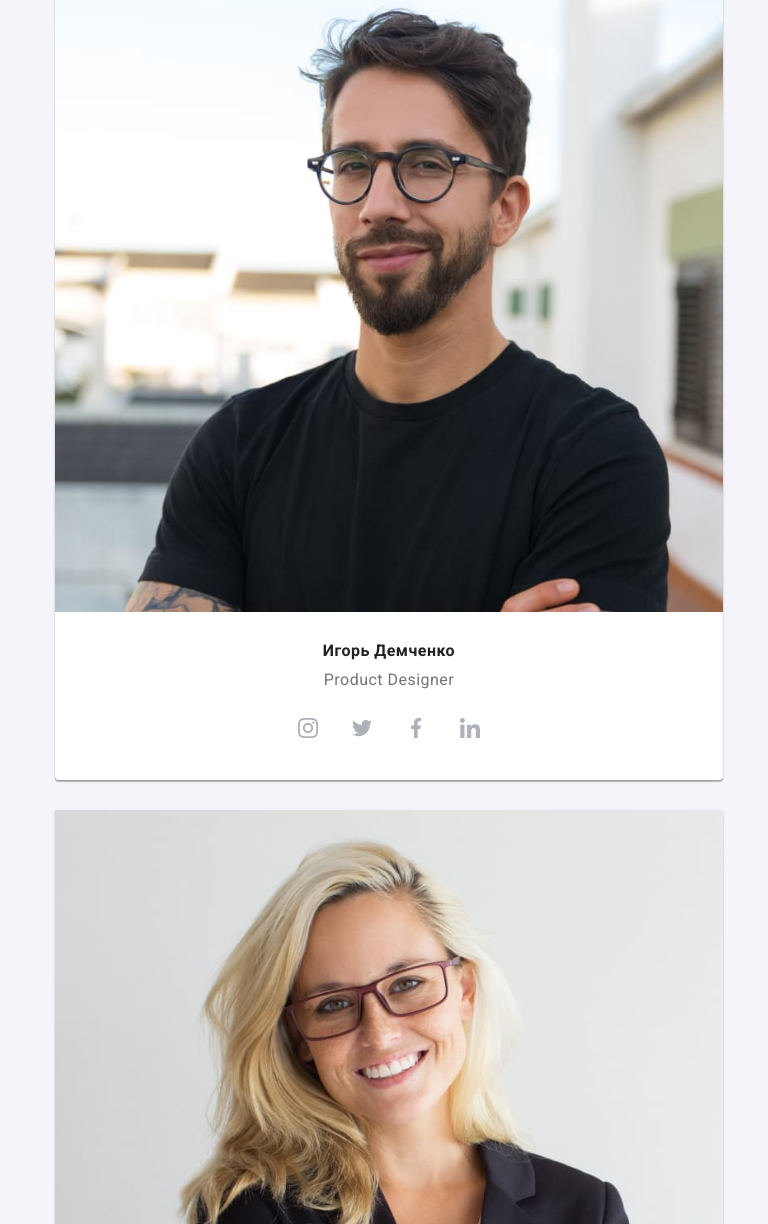
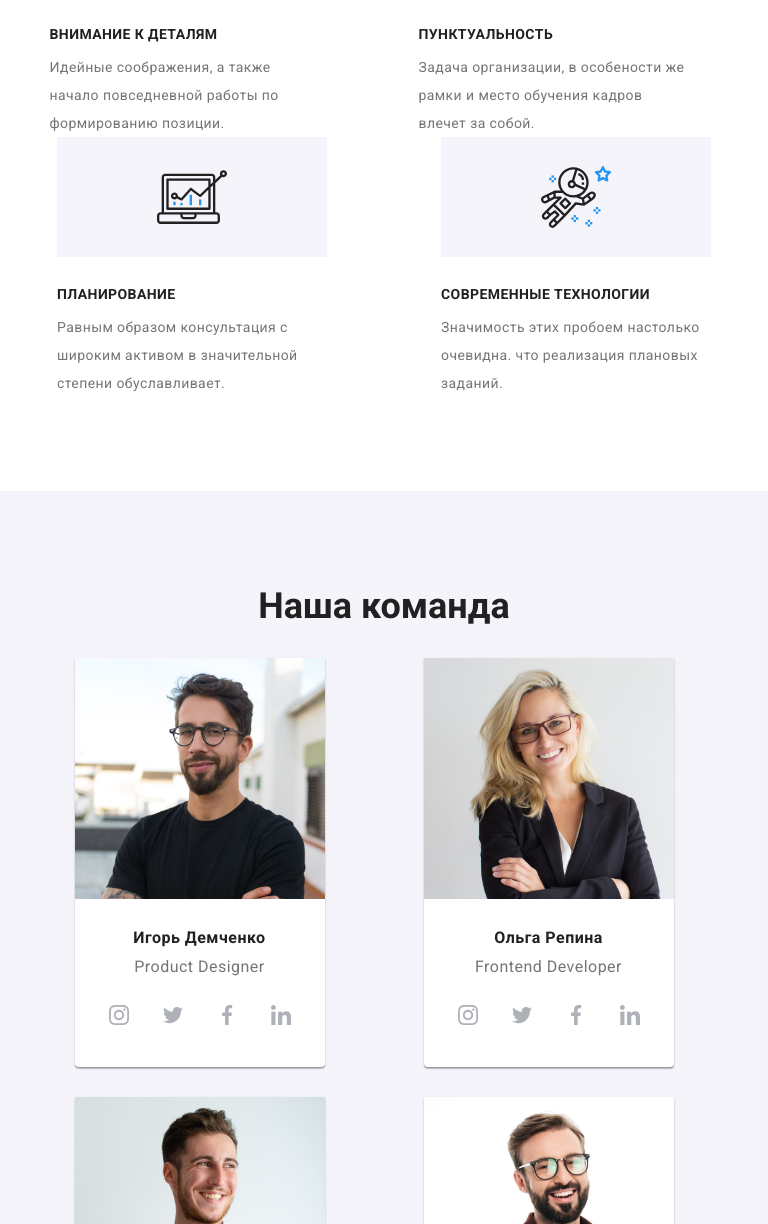
Before and after one commit to SerhiiNool/goit-markup-hw-08, a plain HTML site: page index.html in a window 768 px wide. Shown: the part 217-1441 px from the top of the page. Drawn offline with nearby package versions, Linux system fonts and the light colour scheme.

Commit message:
что тот получается)

```diff
--- a/index.html
+++ b/index.html
@@ -68,7 +68,7 @@
         </div>
       </section> -->
 
-      <!-- <section class="about">
+      <section class="about">
         <div class="container">
           <h2 hidden>detal</h2>
           <ul class="advantages">
@@ -119,9 +119,9 @@
             </li>
           </ul>
         </div>
-      </section> -->
+      </section>
 
-      <!-- <section class="team">
+      <section class="team">
         <div class="container">
           <h2 class="side-text">Чем мы занимаемся</h2>
           <ul class="work-flex">
@@ -139,13 +139,13 @@
             </li>
           </ul>
         </div>
-      </section> -->
+      </section>
       <section class="master-section">
         <div class="container">
           <h2 class="side-text">Наша команда</h2>
           <ul class="masters-flex">
             <li class="masters">
-              <img src="./img/img.jpg" alt="Дизайнер" />
+              <img class="photo" src="./img/img.jpg" alt="Дизайнер" />
               <h3 class="name">Игорь Демченко</h3>
               <p lang="en" class="prof">Product Designer</p>
               <ul class="masters-soc-list">
@@ -181,7 +181,7 @@
             </li>
 
             <li class="masters">
-              <img src="./img/img-2.jpg" alt="Разработчик" />
+              <img class="photo" src="./img/img-2.jpg" alt="Разработчик" />
               <h3 class="name">Ольга Репина</h3>
               <p lang="en" class="prof">Frontend Developer</p>
               <ul class="masters-soc-list list">
@@ -216,7 +216,7 @@
               </ul>
             </li>
             <li class="masters">
-              <img src="./img/img-1.jpg" alt="Маркетолог" />
+              <img class="photo" src="./img/img-1.jpg" alt="Маркетолог" />
               <h3 class="name">Николай Тарасов</h3>
               <p lang="en" class="prof">Marketing</p>
               <ul class="masters-soc-list list">
@@ -251,7 +251,7 @@
               </ul>
             </li>
             <li class="masters">
-              <img src="./img/img-3.jpg" alt="Дизайнер" />
+              <img class="photo" src="./img/img-3.jpg" alt="Дизайнер" />
               <h3 class="name">Михаил Ермаков</h3>
               <p lang="en" class="prof">UI Designer</p>
               <ul class="masters-soc-list list">
--- a/sass/base/_base.scss
+++ b/sass/base/_base.scss
@@ -13,11 +13,16 @@ body {
   font-size: 14px;
   margin: 0 auto;
 }
-img {
+// img {
+//   display: block;
+//   max-width: 100%;
+//   height: auto;
+//   width: 100%;
+// }
+.photo {
   display: block;
-  max-width: 100%;
+  max-width: 250px;
   height: auto;
-  width: 100%;
 }
 
 .container {
@@ -35,7 +40,7 @@ img {
     width: 768px;
   }
 
-  @media screen and (min-width: 1170px) {
+  @media screen and (min-width: 1200px) {
     width: 1200px;
   }
 }
--- a/sass/components/main-page-studio/_main-page-studio.scss
+++ b/sass/components/main-page-studio/_main-page-studio.scss
@@ -73,10 +73,20 @@
 }
 .advantages {
   display: flex;
-  margin-top: 0px;
-  margin-bottom: 0px;
+  margin: 0 auto;
   padding-left: 0px;
   list-style: none;
+
+  @media screen and (max-width: 480px) {
+    display: flex;
+    flex-wrap: wrap;
+    justify-content: center;
+  }
+  @media screen and (max-width: 768px) {
+    display: flex;
+    flex-wrap: wrap;
+    justify-content: space-around;
+  }
 }
 
 .advantages-element {
@@ -101,27 +111,60 @@
 }
 
 /*----------WORK-SECTION---------*/
+
 .work-flex {
   display: flex;
-  padding: 0px 0px;
-  margin: 0px;
+  padding: 0px;
+  margin-top: 0px;
   list-style: none;
+  justify-content: center;
 }
+
+.work-img {
+  position: relative;
+  margin-right: 30px;
+  margin-left: -30px;
+  margin-left: auto;
+  margin-right: auto;
+  display: block;
+  max-width: 100%;
+  height: auto;
+  flex-wrap: wrap;
+}
+
 .team {
   padding-bottom: 94px;
+
+  @media screen and (max-width: 1199px) {
+    position: absolute;
+    white-space: nowrap;
+    width: 1px;
+    height: 1px;
+    overflow: hidden;
+    border: 0;
+    padding: 0;
+    clip: rect(0 0 0 0);
+    clip-path: inset(50%);
+    margin: -1px;
+  }
 }
 .side-text {
+  // font-size: 36px;
+  // line-height: 1.16;
+  // text-align: center;
+  // letter-spacing: 0.03em;
+  // margin-bottom: 50px;
+  // margin-top: 0px;
+  font-weight: 700;
   font-size: 36px;
-  line-height: 1.16;
+  line-height: 1.2;
   text-align: center;
-  letter-spacing: 0.03em;
-  margin-bottom: 50px;
   margin-top: 0px;
-}
-.work-img {
-  position: relative;
-  &:not(:last-child) {
-    margin-right: 30px;
+
+  color: var(--black-text);
+
+  @media screen and (min-width: 480px) {
+    margin-bottom: 30px;
   }
 }
 
@@ -160,26 +203,34 @@
   padding: 94px 0px;
 }
 .masters-flex {
-  // display: flex;
-  // flex-wrap: wrap;
-  // padding: 0px;
-  // margin: 0px;
+  margin: 0px;
   list-style: none;
+  display: block;
+  @media screen and (min-width: 480px) {
+    display: flex;
+    flex-wrap: wrap;
+    justify-content: center;
+  }
+  @media screen and (min-width: 768px) {
+    display: flex;
+    flex-wrap: wrap;
+    justify-content: space-around;
+  }
 }
 .masters {
+  display: block;
   background: #ffffff;
   padding-bottom: 30px;
   box-shadow: 0px 1px 3px rgba(0, 0, 0, 0.12), 0px 1px 1px rgba(0, 0, 0, 0.14),
     0px 2px 1px rgba(0, 0, 0, 0.2);
   border-radius: 0px 0px 4px 4px;
 
+  margin-left: auto;
+  margin-right: auto;
+  perspective: 600px;
   margin-bottom: 30px;
-
-  @media screen {
-  }
-}
-.masters:not(:last-child) {
   margin-right: 30px;
+  margin-left: -30px;
 }
 
 .name {
```
Also changed, not shown: css/main.css, css/main.min.css, 2 other files.
